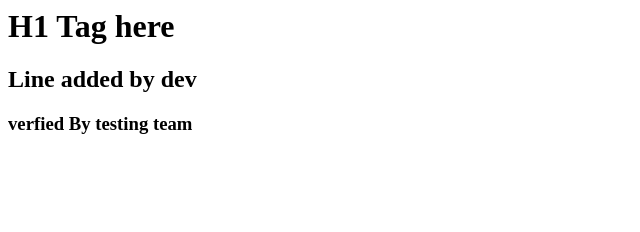
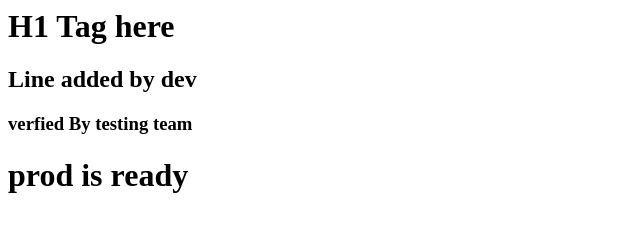
Before and after one commit to saty1001/Day10, a plain HTML site: page index.html in a window 1280 px wide. Shown: the whole page, without its empty margins (0-640 px from the left). Drawn offline with Linux system fonts and the light colour scheme.

Commit message:
h1 added by testing branch

```diff
--- a/index.html
+++ b/index.html
@@ -1,3 +1,4 @@
 <h1>H1 Tag here</h1>
 <h2>Line added by dev</h2>
 <h3>verfied By testing team</h3>
+<h1>prod is ready</h1>
```
